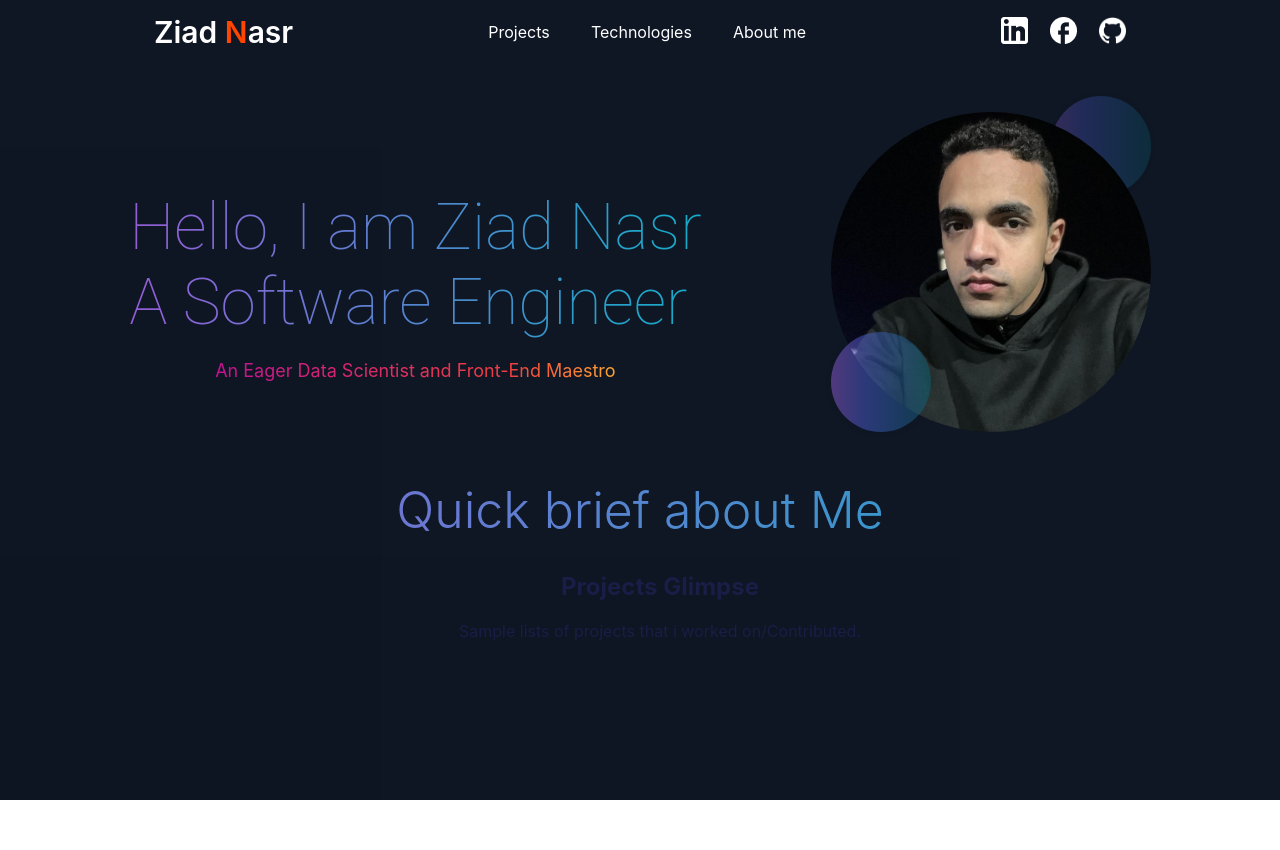
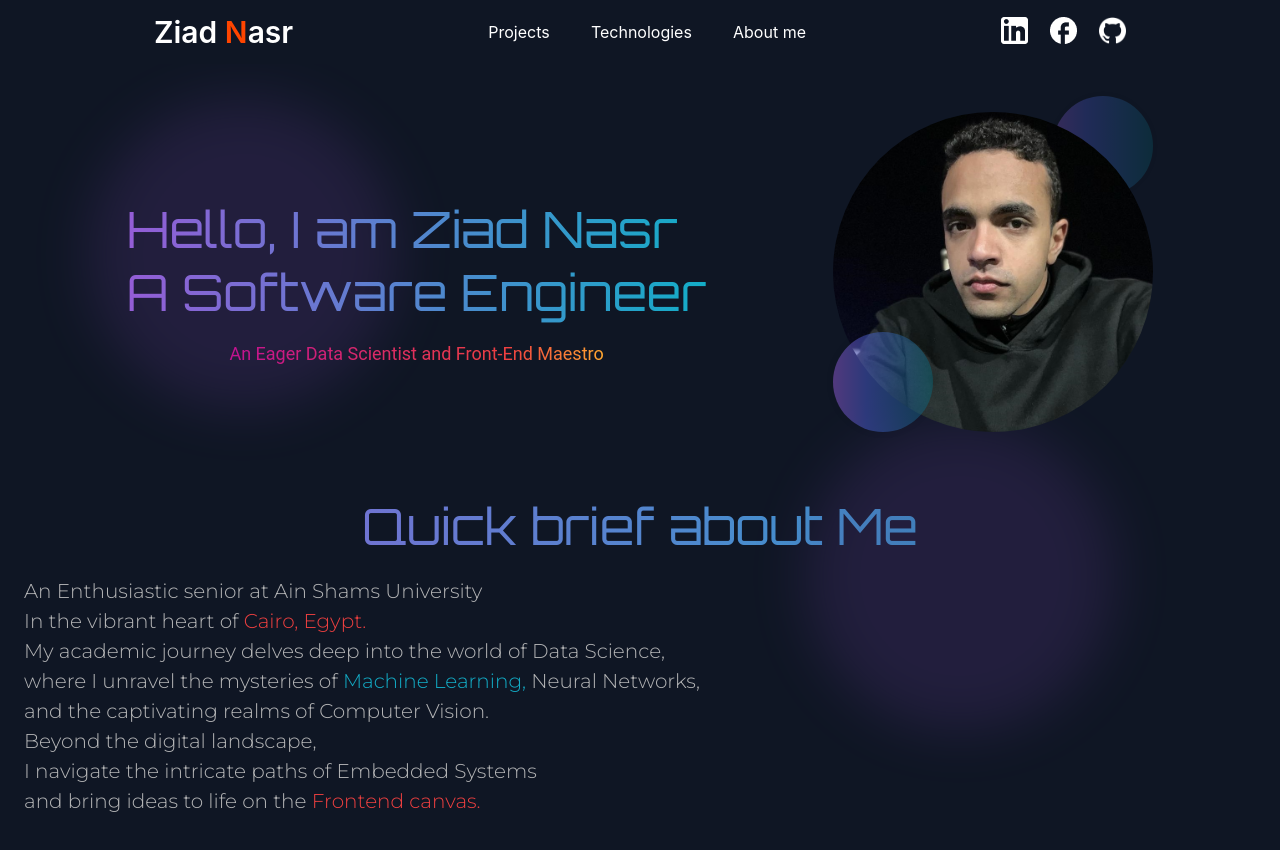
Before and after one commit to Ziad-Nasr/Web-Port, a React (Create React App) app: page / in a window 1280 px wide. Shown: the top 850 px of the page. Before the commit the page ends 800 px from the top, so only its background shows below. Built offline with nearby package versions, Linux system fonts and the light colour scheme.

Commit message:
fixed some css issues + changed fonts

```diff
--- a/public/index.html
+++ b/public/index.html
@@ -9,7 +9,19 @@
       name="description"
       content="Web site created using create-react-app"
     />
-    <!-- <link rel="apple-touch-icon" href="%PUBLIC_URL%/logo192.png" /> -->
+    <link rel="preconnect" href="https://fonts.googleapis.com" />
+    <link rel="preconnect" href="https://fonts.gstatic.com" crossorigin />
+    <link
+      href="https://fonts.googleapis.com/css2?family=Montserrat:wght@200;300&family=Orbitron:wght@400;500;600;700;900&display=swap"
+      rel="stylesheet"
+    />
+    <link rel="preconnect" href="https://fonts.googleapis.com" />
+    <link rel="preconnect" href="https://fonts.gstatic.com" crossorigin />
+    <link
+      href="https://fonts.googleapis.com/css2?family=Montserrat:wght@200;300&family=Orbitron:wght@400;500;600;700;900&family=Roboto+Mono:ital,wght@0,100;0,200;0,300;1,100;1,200;1,300&display=swap"
+      rel="stylesheet"
+    />
+    <link rel="apple-touch-icon" href="%PUBLIC_URL%/logo192.png" />
     <!--
       manifest.json provides metadata used when your web app is installed on a
       user's mobile device or desktop. See https://developers.google.com/web/fundamentals/web-app-manifest/
--- a/src/AboutMe/AboutMe.css
+++ b/src/AboutMe/AboutMe.css
@@ -11,8 +11,9 @@
 .AboutMeTitle {
   font-size: 50px;
   font-weight: 300;
+  font-family: "Orbitron", sans-serif;
 
-  background: linear-gradient(270deg, #13ADC7 0%, #6978D1 66.67%, #945DD6 100%);
+  background: linear-gradient(270deg, #13adc7 0%, #6978d1 66.67%, #945dd6 100%);
   -webkit-background-clip: text;
   -webkit-text-fill-color: transparent;
   background-clip: text;
@@ -23,26 +24,28 @@
   text-align: center;
 }
 
-.AboutMeText{
-    font-size: 1.4rem;
-    font-weight: 300;
-    line-height: 1.2;
+.AboutMeText {
+  font-size: 20px;
+  font-family: "Montserrat", sans-serif;
+  line-height: 1.5;
   margin-bottom: 1rem;
   margin-top: 1rem;
-    text-align: center;
+  margin-left: 1.5rem;
+  text-align: start;
   color: rgb(198, 198, 198, 0.9);
   justify-content: flex-start;
-    text-align: start;
   position: relative;
+  font-weight: 300;
 }
-.Orange{
-    color: #EF4040;
+.Orange {
+  font-family: "Montserrat", sans-serif;
+  color: #ef4040;
 }
-.Blue{
-    color: #13ADC7;
+.Blue {
+  color: #13adc7;
 }
 
-.Dust{
+.AboutMeDust {
   border-radius: 50%;
   position: absolute;
   top: 0;
--- a/src/AboutMe/AboutMe.jsx
+++ b/src/AboutMe/AboutMe.jsx
@@ -1,7 +1,6 @@
 import React from "react";
 import "./AboutMe.css";
-import Dust
- from "../Components/Dust";
+import Dust from "../Components/Dust";
 export default function AboutMe() {
   return (
     <div className="AboutMeBody">
@@ -9,19 +8,28 @@ export default function AboutMe() {
         <h1 className="AboutMeTitle">Quick brief about Me</h1>
       </div>
       <div className="AboutMeText">
-                <div className="Dust">
+        <div className="AboutMeDust">
           <Dust />
         </div>
-                {/* <p>
-                An Enthusiastic senior at Ain Shams University<br/> In the vibrant heart of<span className="Orange"> Cairo, Egypt.</span><br/>
-                My academic journey delves deep into the world of Data Science,<br/>
-                where I unravel the mysteries of <span className="Blue">Machine Learning,</span> Neural Networks,<br/>
-                and the captivating realms of Computer Vision.<br/>
-                Beyond the digital landscape, <br/>
-                I navigate the intricate paths of Embedded Systems<br/>
-                and bring ideas to life on the <span className="Orange">Frontend canvas.</span>
-                </p> */}
+        <p>
+          An Enthusiastic senior at Ain Shams University
+          <br /> In the vibrant heart of
+          <span className="Orange"> Cairo, Egypt.</span>
+          <br />
+          My academic journey delves deep into the world of Data Science,
+          <br />
+          where I unravel the mysteries of{" "}
+          <span className="Blue">Machine Learning,</span> Neural Networks,
+          <br />
+          and the captivating realms of Computer Vision.
+          <br />
+          Beyond the digital landscape, <br />
+          I navigate the intricate paths of Embedded Systems
+          <br />
+          and bring ideas to life on the{" "}
+          <span className="Orange">Frontend canvas.</span>
+        </p>
       </div>
     </div>
-    )
+  );
 }
--- a/src/App.css
+++ b/src/App.css
@@ -1,3 +1,11 @@
+.Components {
+  display: flex;
+  flex-direction: column;
+  background-color: #0f1624;
+  overflow-y: auto;
+  /* background-color: #282c34; */
+  /* height: 100vh; */
+}
 .App {
   text-align: center;
 }
@@ -36,9 +44,3 @@
     transform: rotate(360deg);
   }
 }
-.Components{
-  display: flex;
-  flex-direction: column;
-  /* background-color: #282c34; */
-  /* height: 100vh; */
-}
--- a/src/App.js
+++ b/src/App.js
@@ -1,12 +1,14 @@
-import logo from './logo.svg';
-import './App.css';
-import TabBar from './TabBar/TabBar';
-import Landing from './Landing/Landing';
+import logo from "./logo.svg";
+import "./App.css";
+import TabBar from "./TabBar/TabBar";
+import Landing from "./Landing/Landing";
+import AboutMe from "./AboutMe/AboutMe";
 function App() {
   return (
     <div className="Components">
       <TabBar />
       <Landing />
+      <AboutMe />
     </div>
   );
 }
--- a/src/Components/Dust.css
+++ b/src/Components/Dust.css
@@ -1,14 +1,16 @@
-.duster{
-    background-color: #5f3a8c;
-    position: absolute;
-    /* top: 50%; */
-    /* left: 50%; */
-    /* transform: translate(-50%, -50%); */
-    width: 200px; /* Adjust the size of the circle */
-    height: 200px; /* Adjust the size of the circle */
-    border-radius: 50%;
-    box-shadow: 0 0 55px 55px #5f3a8c; /* Adjust the shadow color and spread */
-    opacity: 0.8;
-    z-index: 0;
-
+.duster {
+  background-color: #5f3a8c; /* Preserved the original color */
+  position: absolute; /* Absolute positioning to place it relative to its nearest positioned ancestor */
+  top: 50%; /* Centered vertically */
+  left: 50%; /* Centered horizontally */
+  transform: translate(
+    -50%,
+    -50%
+  ); /* Offset the element by half of its width and height to truly center it */
+  width: 200px; /* Adjust the size of the circle */
+  height: 200px; /* Adjust the size of the circle */
+  border-radius: 50%; /* Makes it a circle */
+  box-shadow: 0 0 55px 55px #5f3a8c; /* Adjust the shadow color and spread */
+  opacity: 0.8; /* Semi-transparent */
+  z-index: 1; /* Ensures it's above the base items but below foreground items */
 }
--- a/src/Landing/Landing.css
+++ b/src/Landing/Landing.css
@@ -1,60 +1,57 @@
-.body{
-    background-color: #0f1624;
-    height: 100vh;
-    width: 100vw;
-    overflow: hidden;
-}
-.Welcome{
+.Welcome {
   justify-content: space-evenly;
   align-items: center;
   margin-top: 12vh;
   display: flex;
   flex-direction: row;
 }
-.WelcomeText{
+.WelcomeText {
   display: flex;
   flex-direction: column;
   justify-content: center;
   align-items: center;
   position: relative;
 }
-.WelcomeRight{
+.WelcomeRight {
   position: relative;
   display: flex;
   flex-direction: column;
   justify-content: center;
 }
-.Dust{
-    border-radius: 50%;
+
+.LandingDust {
+  border-radius: 50%; /* Makes it a circle */
   position: absolute;
-    top: 0;
-    right: 20rem;
-    z-index: 0;
-    opacity: 0.3;
+  top: 45%; /* Centered vertically  */
+  left: 20%; /* Centered horizontally */
+  z-index: 0; /* Behind other elements */
+  opacity: 0.3; /* More transparent than the duster */
 }
-.WelcomeTitle{
+
+.WelcomeTitle {
   z-index: 1;
   /* font-family: "Montserrat"; */
-    font-family: "roboto";
-    background: linear-gradient(270deg, #13ADC7 0%, #6978D1 66.67%, #945DD6 100%);
+  background: linear-gradient(270deg, #13adc7 0%, #6978d1 66.67%, #945dd6 100%);
   -webkit-background-clip: text;
   -webkit-text-fill-color: transparent;
   background-clip: text;
   -webkit-text-fill-color: transparent;
   /* text-fill-color: transparent; */
   /* margin-top: 8vh; */
-    font-size: 64px;
+  font-size: 50px;
   margin-bottom: 20px;
-    font-weight: 100;
+  font-weight: 300;
+  font-family: "Orbitron", sans-serif;
 }
-.Subtitle{
-    /* font-family:'Times New Roman', Times, serif;  */
+.Subtitle {
+  font-family: "Roboto", sans-serif;
   font-size: 18px;
   /* color: rgba(255, 255, 255, 0.501); */
-    background: linear-gradient(270deg, #FFA730 0%, #EF4040 25.67%, #C21292 100%);
+  background: linear-gradient(270deg, #ffa730 0%, #ef4040 25.67%, #c21292 100%);
   -webkit-background-clip: text;
+  background-clip: text;
   -webkit-text-fill-color: transparent;
-    margin: 0px 0px 0px 0px ;
+  margin: 0px 0px 0px 0px;
   display: flex;
   flex-direction: row;
   justify-content: flex-start;
@@ -62,7 +59,7 @@
 .image-container {
   position: relative;
 }
-.Me{
+.Me {
   margin-top: 2vh;
   display: flex;
   flex-direction: column;
@@ -80,7 +77,7 @@
   width: 100px; /* Adjust the size of the circle */
   height: 100px; /* Adjust the size of the circle */
   border-radius: 50%; /* This creates a circle by setting border-radius to 50% */
-    background: linear-gradient(270deg, #096170 0%, #495dcf 66.67%, #945DD6 100%);
+  background: linear-gradient(270deg, #096170 0%, #495dcf 66.67%, #945dd6 100%);
   box-shadow: 0 0 10px rgba(0, 0, 0, 0.1); /* Optional: Add a shadow for visual appeal */
   position: absolute;
   top: 0;
@@ -88,11 +85,11 @@
   z-index: 0;
   opacity: 0.3;
 }
-.circular-gradient-behind{
+.circular-gradient-behind {
   width: 100px; /* Adjust the size of the circle */
   height: 100px; /* Adjust the size of the circle */
   border-radius: 50%; /* This creates a circle by setting border-radius to 50% */
-    background: linear-gradient(270deg, #096170 0%, #495dcf 66.67%, #945DD6 100%);
+  background: linear-gradient(270deg, #096170 0%, #495dcf 66.67%, #945dd6 100%);
   box-shadow: 0 0 10px rgba(0, 0, 0, 0.1); /* Optional: Add a shadow for visual appeal */
   position: absolute;
   bottom: 0;
@@ -101,7 +98,7 @@
   opacity: 0.5;
 }
 
-.WhiteText{
+.WhiteText {
   color: white;
   font-size: 45px;
 }
--- a/src/Landing/Landing.jsx
+++ b/src/Landing/Landing.jsx
@@ -10,26 +10,28 @@ function Landing() {
     <div className="body">
       <div className="Welcome">
         <div className="WelcomeRight">
-                    <div className="Dust">
+          <div className="LandingDust">
             <Dust />
           </div>
           <div className="WelcomeText">
-                        <h1 className="WelcomeTitle">Hello, I am Ziad Nasr<br/> A Software Engineer</h1>
-                        <p className="Subtitle"> An Eager Data Scientist and Front-End Maestro</p>
+            <h1 className="WelcomeTitle">
+              Hello, I am Ziad Nasr
+              <br /> A Software Engineer
+            </h1>
+            <p className="Subtitle">
+              {" "}
+              An Eager Data Scientist and Front-End Maestro
+            </p>
           </div>
         </div>
         <div className="image-container">
           <div className="circular-gradient"></div>
-                <img src={Me} alt="MyPicture" className="Me"/>
+          <img src={Me} alt="MyPicture" className="Me" />
           <div className="circular-gradient-behind"></div>
         </div>
       </div>
-            <div className="Projects">
-                <AboutMe />
-                <Project />
     </div>
-        </div>
-    )
+  );
 }
 
 export default Landing;
--- /dev/null
+++ b/src/TabBar/TabBar.jsx
@@ -0,0 +1,37 @@
+import React from "react";
+import "./TabBar.css";
+import LinkedIn from "../assets/Linkedin.png";
+import Facebook from "../assets/Facebook.png";
+import Github from "../assets/github.png";
+
+function TabBar() {
+  return (
+    <div className="TabBar">
+      <p className="Name">
+        Ziad <span className="LetterN">N</span>asr
+      </p>
+      <div className="Titles">
+        <p>Projects</p>
+        <p>Technologies</p>
+        <p>About me</p>
+      </div>
+      <div className="Icons">
+        <a
+          href="https://www.linkedin.com/in/ziad-nasr-071721260"
+          className="TopButton"
+        >
+          {" "}
+          <img src={LinkedIn} alt="LinkedIn" className="Icon" />
+        </a>
+        <a href="https://www.facebook.com/ziad.m.nasr" className="TopButton">
+          <img src={Facebook} alt="LinkedIn" className="Icon" />
+        </a>
+        <a href="https://github.com/Ziad-Nasr" className="TopButton">
+          <img src={Github} alt="LinkedIn" className="Icon" />
+        </a>
+      </div>
+    </div>
+  );
+}
+
+export default TabBar;
```
Also changed, not shown: src/Components/Dust.jsx (+5 -6 lines), src/TabBar/TabBar.css (+3 -5 lines), src/TabBar/TabBar.js (deleted, +0 -26 lines). Lines whose indentation alone changed are shown as unchanged.
